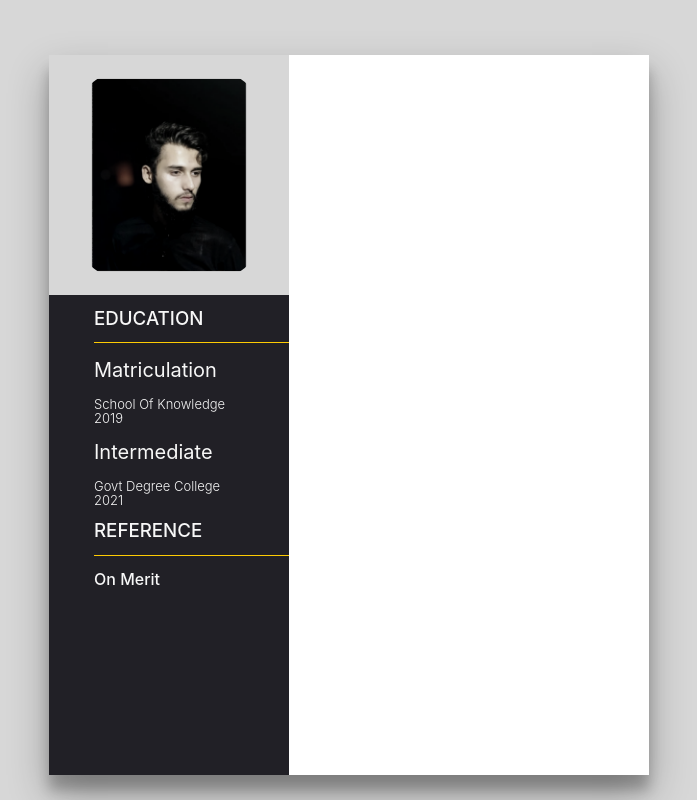
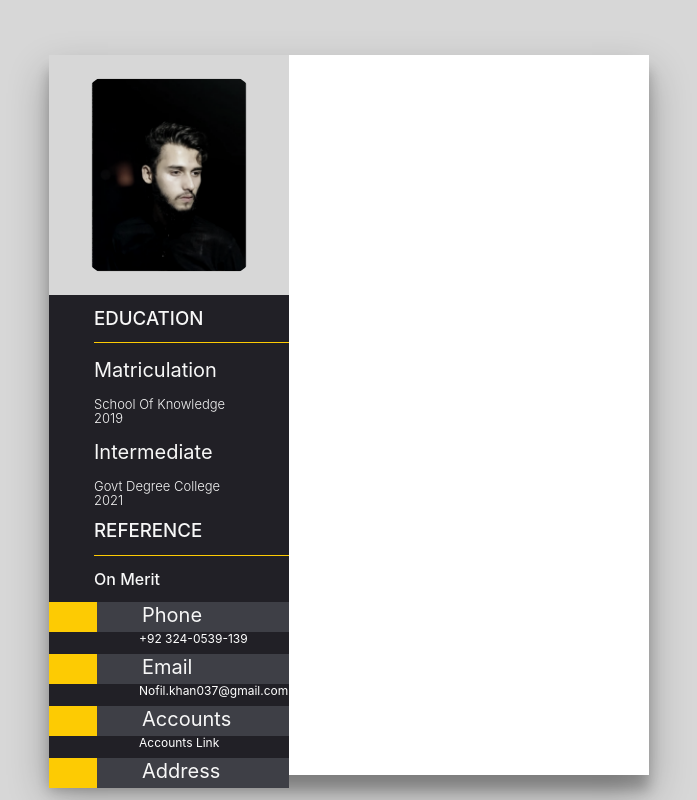
Before and after one commit to naufel1122/React-Resume, a React (Create React App) app in the folder curriculam/: page / in a window 1280 px wide. Shown: the whole page, without its empty margins (291-988 px from the left). Built offline with nearby package versions, Linux system fonts and the light colour scheme.

Commit message:
first side almost done

```diff
--- a/curriculam/src/index.css
+++ b/curriculam/src/index.css
@@ -43,7 +43,7 @@ body {
 .First .white .img{
   /* height: 250px; */
   /* width:250px; */
-  /* margin-left: -2px; */
+  /* margin-left: -2ddepx; */
   /* box-shadow: rgba(0, 0, 0, 0.3) 0px 19px 38px, rgba(0, 0, 0, 0.22) 0px 15px 12px; */
   background: #d7d7d7;
 }
@@ -91,6 +91,105 @@ body {
   justify-content:center ;
 }
 
+
+.phone {
+  display: flex;
+  flex-direction: row;
+  width: 100%;
+  /* height: 20px; */
+}
+.phone .empty{
+  /* height: 20px; */
+  background-color: #fdcb03;
+  width:20%;
+}
+.phone .contact{
+  background-color: #3e3f46;
+  width: 80%;
+  height: 30px;
+}
+.phone .contact p{
+  margin-top: 6px;
+}
+.First .white a{
+  text-decoration: none;
+  color: #fff;
+  font-size: 12px;
+  /* margin-top: 15px; */
+  margin-left: 90px;
+}
+
+
+
+
+.Email {
+  margin-top: 10px;
+  display: flex;
+  flex-direction: row;
+  width: 100%;
+  /* height: 20px; */
+}
+.Email .empty{
+  /* height: 20px; */
+  background-color: #fdcb03;
+  width:20%;
+}
+.Email .contact{
+  background-color: #3e3f46;
+  width: 80%;
+  height: 30px;
+}
+.Email .contact p{
+  margin-top: 6px;
+}
+
+
+
+.Github {
+  margin-top: 10px;
+  display: flex;
+  flex-direction: row;
+  width: 100%;
+  /* height: 20px; */
+}
+.Github .empty{
+  /* height: 20px; */
+  background-color: #fdcb03;
+  width:20%;
+}
+.Github .contact{
+  background-color: #3e3f46;
+  width: 80%;
+  height: 30px;
+}
+.Github .contact p{
+  margin-top: 6px;
+}
+
+
+
+.address {
+  margin-top: 10px;
+  display: flex;
+  flex-direction: row;
+  width: 100%;
+  /* height: 20px; */
+}
+.address .empty{
+  /* height: 20px; */
+  background-color: #fdcb03;
+  width:20%;
+}
+.address .contact{
+  background-color: #3e3f46;
+  width: 80%;
+  height: 30px;
+}
+.address .contact p{
+  margin-top: 6px;
+}
+
+
 .First .Black {
   height: 100%;
   width: 50%;
--- a/curriculam/src/index.jsx
+++ b/curriculam/src/index.jsx
@@ -12,7 +12,7 @@ function Hi() {
             <div className="white">
                 <div className="img">
 
-              <img  src={myimg} alt="" />
+                    <img src={myimg} alt="" />
                 </div>
                 <h3>EDUCATION</h3>
                 <div className="line"></div>
@@ -24,6 +24,36 @@ function Hi() {
                 <div className="line"></div>
                 <p className="merit" >On Merit</p>
 
+                <div className="phone">
+                    <div className="empty"></div>
+                    <div className="contact">
+                        <p>Phone</p>
+                    </div>
+                </div>
+                    <a href="tel:+923240539139">+92 324-0539-139</a>
+                <div className="Email">
+                    <div className="empty"></div>
+                    <div className="contact">
+                        <p>Email</p>
+                    </div>
+                </div>
+                <a href="mailto:nofil.khan037@gmail.com">Nofil.khan037@gmail.com</a>
+
+                <div className="Github">
+                    <div className="empty"></div>
+                    <div className="contact">
+                        <p>Accounts</p>
+                    </div>
+                </div>
+                <a href="https://accountlinks-150e1.web.app/">Accounts Link </a>
+
+                <div className="address">
+                    <div className="empty"></div>
+                    <div className="contact">
+                        <p>Address</p>
+                    </div>
+                </div>
+
             </div>
             <div className="Black">
             </div>
```
